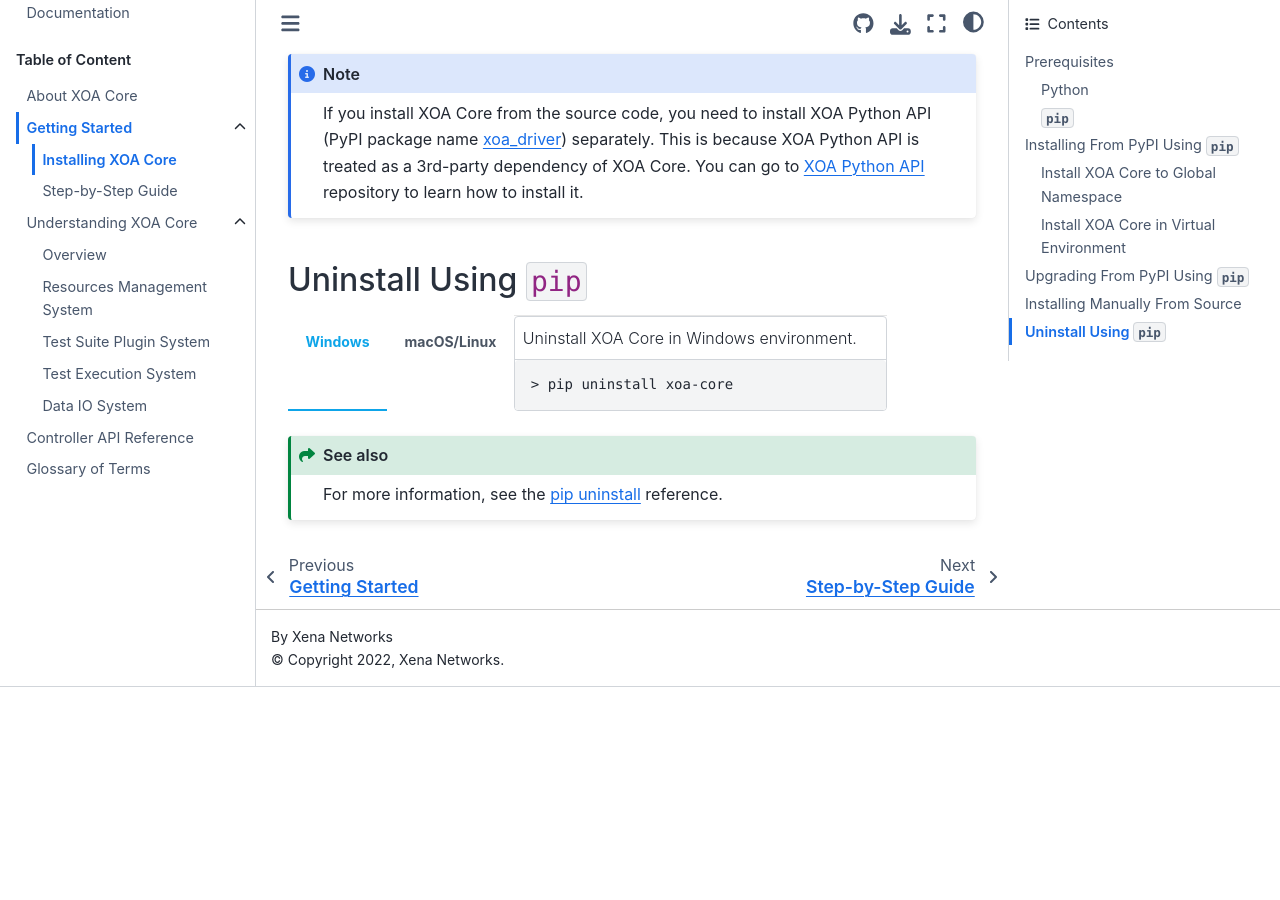
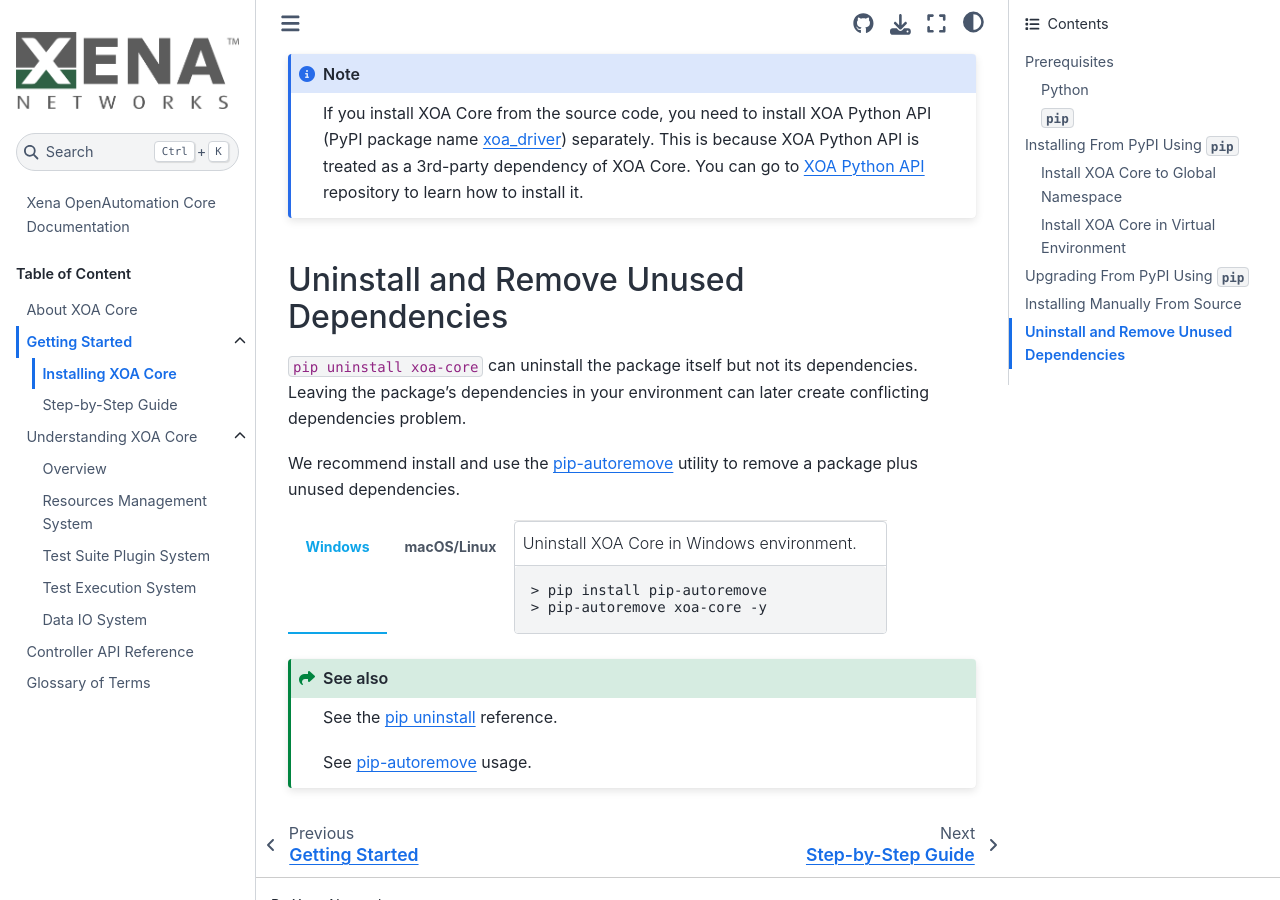
Before and after one commit to xenanetworks/open-automation-core, a Sphinx documentation site: the page built from docs/source/getting_started/installation.rst, in a window 1280 px wide and 900 px high, scrolled down 3486 px. Built offline with Sphinx 7.4.7 and the Sphinx Book theme 1.1.4, drawn with Linux system fonts in a browser that asks for light colours; before the commit the page ends 4173 px from its top, so only the background shows below that.

Commit message:
docs: Use pip-autoremove for clean uninstall

```diff
--- a/docs/source/getting_started/installation.rst
+++ b/docs/source/getting_started/installation.rst
@@ -210,8 +210,12 @@
     If you install XOA Core from the source code, you need to install XOA Python API (PyPI package name `xoa_driver <https://pypi.org/project/xoa-core/>`_) separately. This is because XOA Python API is treated as a 3rd-party dependency of XOA Core. You can go to `XOA Python API <https://github.com/xenanetworks/open-automation-python-api>`_ repository to learn how to install it.
 
 
-Uninstall Using ``pip``
-------------------------
+Uninstall and Remove Unused Dependencies
+------------------------------------------------------------
+
+``pip uninstall xoa-core`` can uninstall the package itself but not its dependencies. Leaving the package's dependencies in your environment can later create conflicting dependencies problem.
+
+We recommend install and use the `pip-autoremove <https://github.com/invl/pip-autoremove>`_ utility to remove a package plus unused dependencies.
 
 .. tab:: Windows
     :new-set:
@@ -219,15 +223,19 @@
     .. code-block:: doscon
         :caption: Uninstall XOA Core in Windows environment.
 
-        > pip uninstall xoa-core
+        > pip install pip-autoremove
+        > pip-autoremove xoa-core -y
 
 .. tab:: macOS/Linux
 
     .. code-block:: console
         :caption: Uninstall XOA Core in macOS/Linux environment.
 
-        $ pip uninstall xoa-core
+        $ pip install pip-autoremove
+        $ pip-autoremove xoa-core -y
 
 .. seealso::
 
-    For more information, see the `pip uninstall <https://pip.pypa.io/en/stable/cli/pip_uninstall/#pip-uninstall>`_ reference.
+    See the `pip uninstall <https://pip.pypa.io/en/stable/cli/pip_uninstall/#pip-uninstall>`_ reference.
+
+    See `pip-autoremove <https://github.com/invl/pip-autoremove>`_ usage.
```
